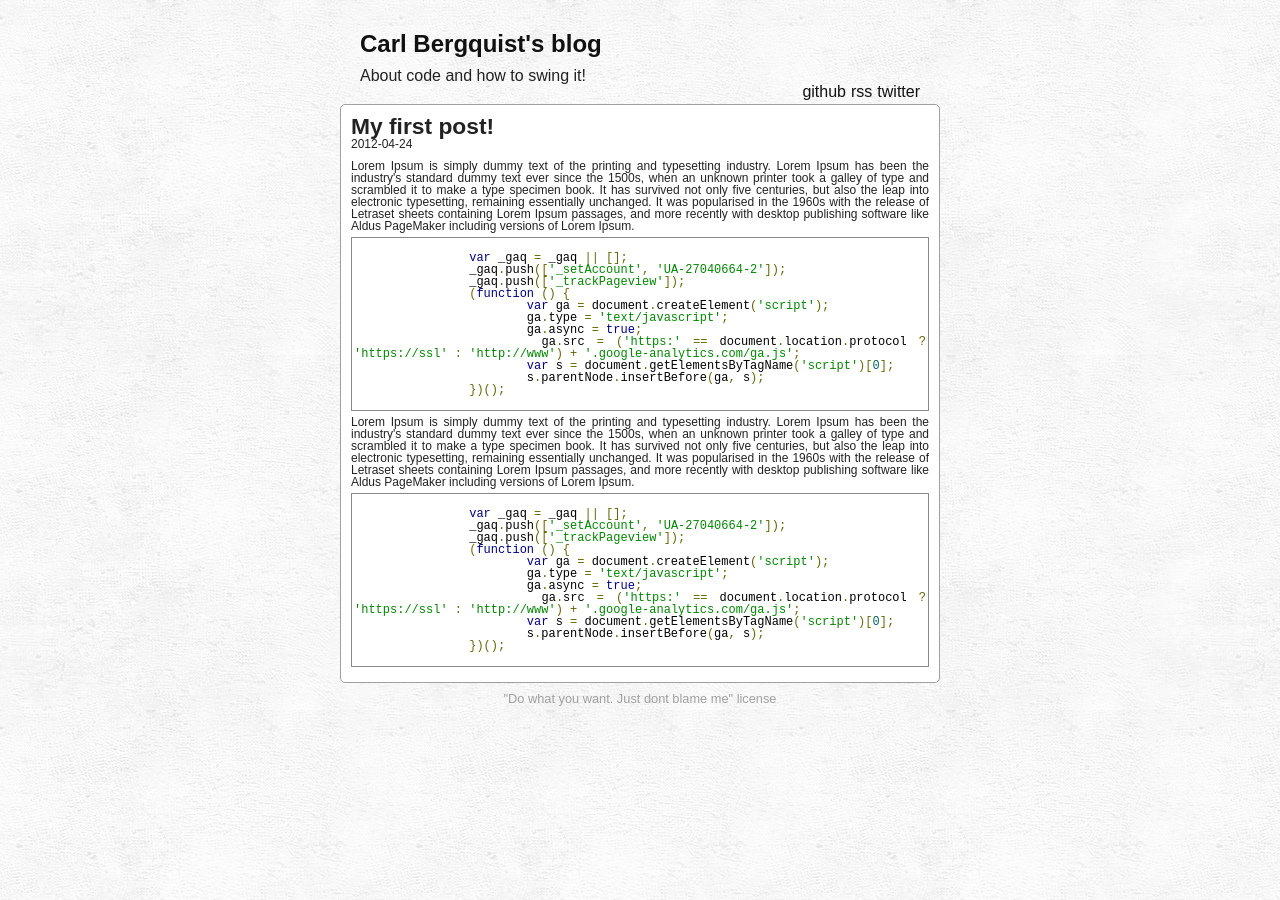
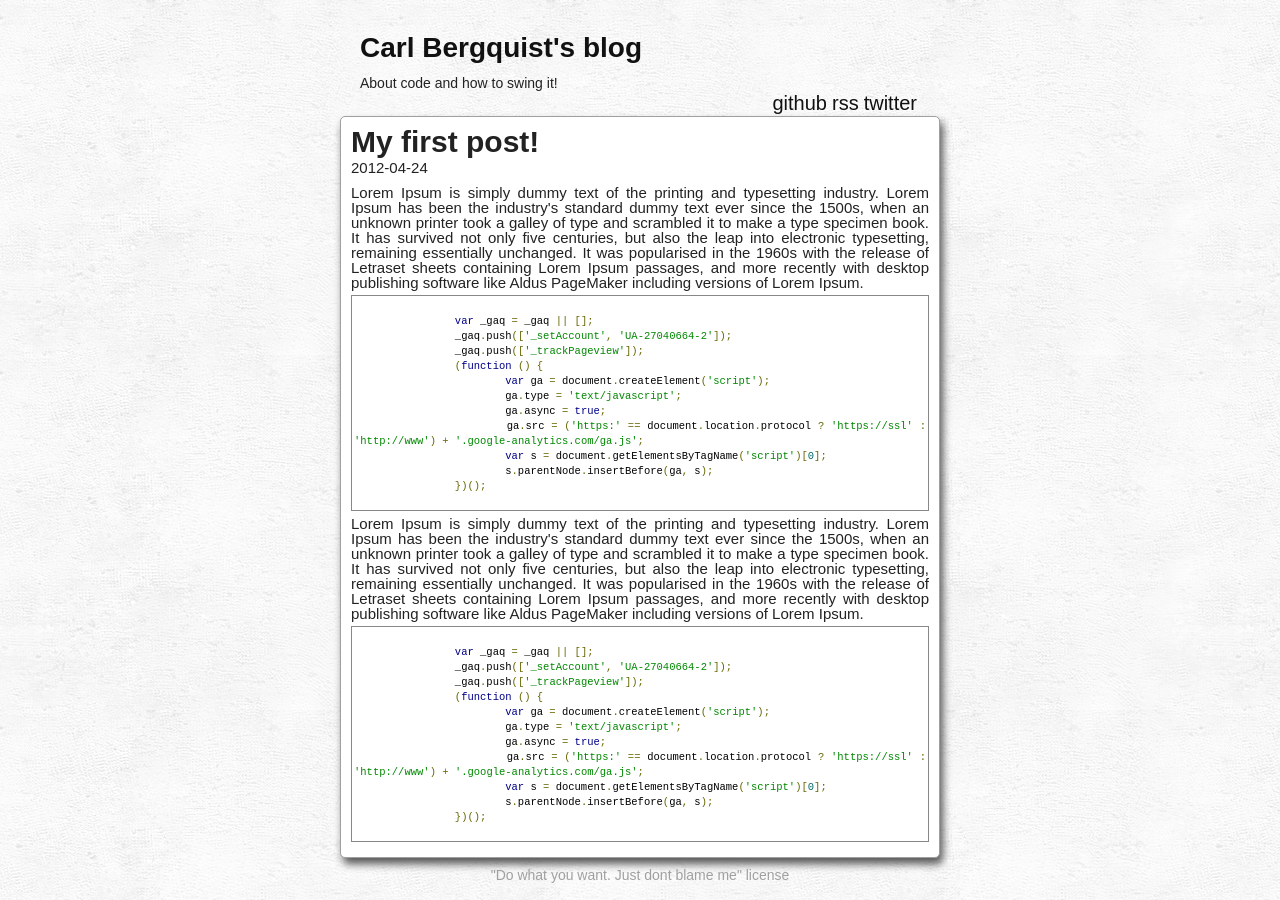
Before and after one commit to bergquist/bergquist.github.com, a Jekyll site: the page built from _posts/2012-4-24-First-post.html, in a window 1280 px wide. Built offline with Jekyll 4.4.1, drawn with Linux system fonts in a browser that asks for light colours.

Commit message:
removed useless code

```diff
--- a/_layouts/default.html
+++ b/_layouts/default.html
@@ -10,7 +10,7 @@
     <link rel="stylesheet" href="/prettify.css" />
   </head>
 
-  <body onload="prettyPrint()">
+  <body>
     <header>
       <h1><a href="/">Carl Bergquist's blog</a></h1>
       <p>About code and how to swing it!</p>
--- a/_layouts/post.html
+++ b/_layouts/post.html
@@ -14,3 +14,8 @@
 </article>
 
 <script src='/prettify.js' type='text/javascript'></script>
+<script type="text/javascript">
+	window.onload = function() {
+		prettyPrint();
+	}
+</script>
--- a/_posts/2012-4-24-First-post.html
+++ b/_posts/2012-4-24-First-post.html
@@ -5,7 +5,7 @@
 <p>Lorem Ipsum is simply dummy text of the printing and typesetting industry. Lorem Ipsum has been the industry's standard dummy text ever since the 1500s, when an unknown printer took a galley of type and scrambled it to make a type specimen book. It has survived not only five centuries, but also the leap into electronic typesetting, remaining essentially unchanged. It was popularised in the 1960s with the release of Letraset sheets containing Lorem Ipsum passages, and more recently with desktop publishing software like Aldus PageMaker including versions of Lorem Ipsum.</p>
 
 <pre class="prettyprint">
-	<code class="language-js">
+	<code>
 		var _gaq = _gaq || [];
 		_gaq.push(['_setAccount', 'UA-27040664-2']);
 		_gaq.push(['_trackPageview']);
@@ -23,7 +23,7 @@
 <p>Lorem Ipsum is simply dummy text of the printing and typesetting industry. Lorem Ipsum has been the industry's standard dummy text ever since the 1500s, when an unknown printer took a galley of type and scrambled it to make a type specimen book. It has survived not only five centuries, but also the leap into electronic typesetting, remaining essentially unchanged. It was popularised in the 1960s with the release of Letraset sheets containing Lorem Ipsum passages, and more recently with desktop publishing software like Aldus PageMaker including versions of Lorem Ipsum.</p>
 
 <pre class="prettyprint">
-	<code class="language-js">
+	<code>
 		var _gaq = _gaq || [];
 		_gaq.push(['_setAccount', 'UA-27040664-2']);
 		_gaq.push(['_trackPageview']);
--- a/lang-yaml.js
+++ /dev/null
@@ -1,2 +0,0 @@
-var a=null;
-PR.registerLangHandler(PR.createSimpleLexer([["pun",/^[:>?|]+/,a,":|>?"],["dec",/^%(?:YAML|TAG)[^\n\r#]+/,a,"%"],["typ",/^&\S+/,a,"&"],["typ",/^!\S*/,a,"!"],["str",/^"(?:[^"\\]|\\.)*(?:"|$)/,a,'"'],["str",/^'(?:[^']|'')*(?:'|$)/,a,"'"],["com",/^#[^\n\r]*/,a,"#"],["pln",/^\s+/,a," \t\r\n"]],[["dec",/^(?:---|\.\.\.)(?:[\n\r]|$)/],["pun",/^-/],["kwd",/^\w+:[\n\r ]/],["pln",/^\w+/]]),["yaml","yml"]);
--- a/style.css
+++ b/style.css
@@ -118,10 +118,6 @@
   body { width: 600px; }
 }
 
-@media only screen and (min-width: 800px) {
-  body { width: 600px; }
-}
-
 @media only screen and (max-width: 500px) {
   .top-navigation { display: none; }
 }
@@ -131,11 +127,15 @@
   font-family: sans-serif;
   color: #222;
   margin: 0 auto;
+  font-size: 20px;
 }
 
 header { margin: 20px; }
-header h1 { font-size: 24px; line-height: 2; }
+header h1 { font-size: 1.4em; line-height: 2; }
 header li { display: inline; float: right; margin-left: 5px; }
+header p { font-size: 0.7em;}
+
+.top-navigation { padding: 3px;}
 
 section, article {
   padding: 10px;
@@ -145,8 +145,16 @@
   border: 1px solid #a0a0a0;
   -moz-border-radius: 5px;
   border-radius: 5px;
+  box-shadow: 3px 6px 9px #555;
 }
-article h2 { font-size: 190%;}
+
+article p { font-size: 1em; }
+article code { font-size: 0.7em;}
+article h2 { font-size: 2em; padding-bottom: 3px; }
 article hgroup { margin-bottom: 10px;}
-article pre { margin: 5px 0; }
-footer { font-size: 80%; text-align: center; margin-top: 10px; color: #a0a0a0; }
+footer { font-size: 0.7em; text-align: center; margin-top: 10px; color: #a0a0a0; }
+
+pre.prettyprint {
+  overflow-x: auto;
+  margin: 5px 0;
+}
```
Also changed, not shown: lang-css.js (deleted, +0 -2 lines).
